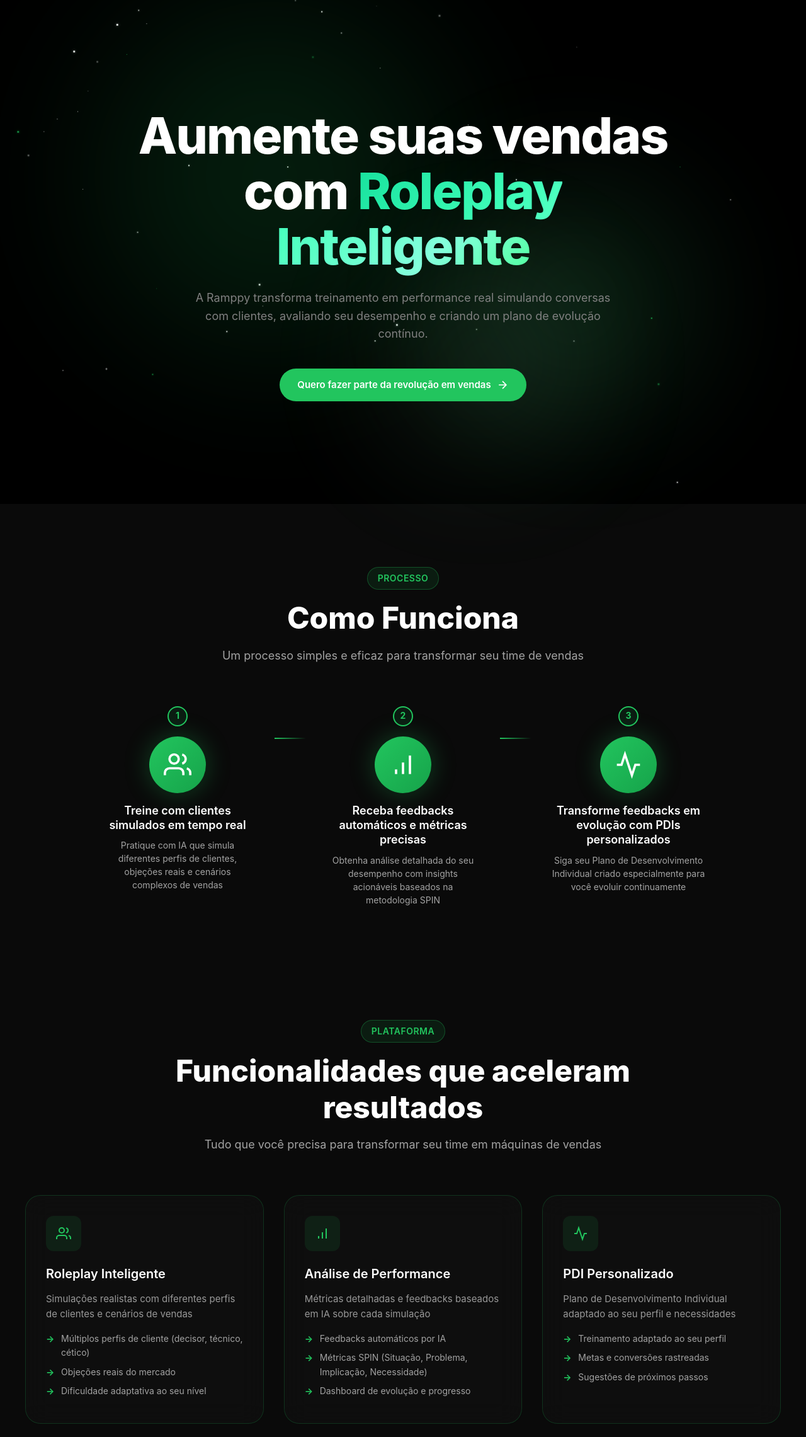
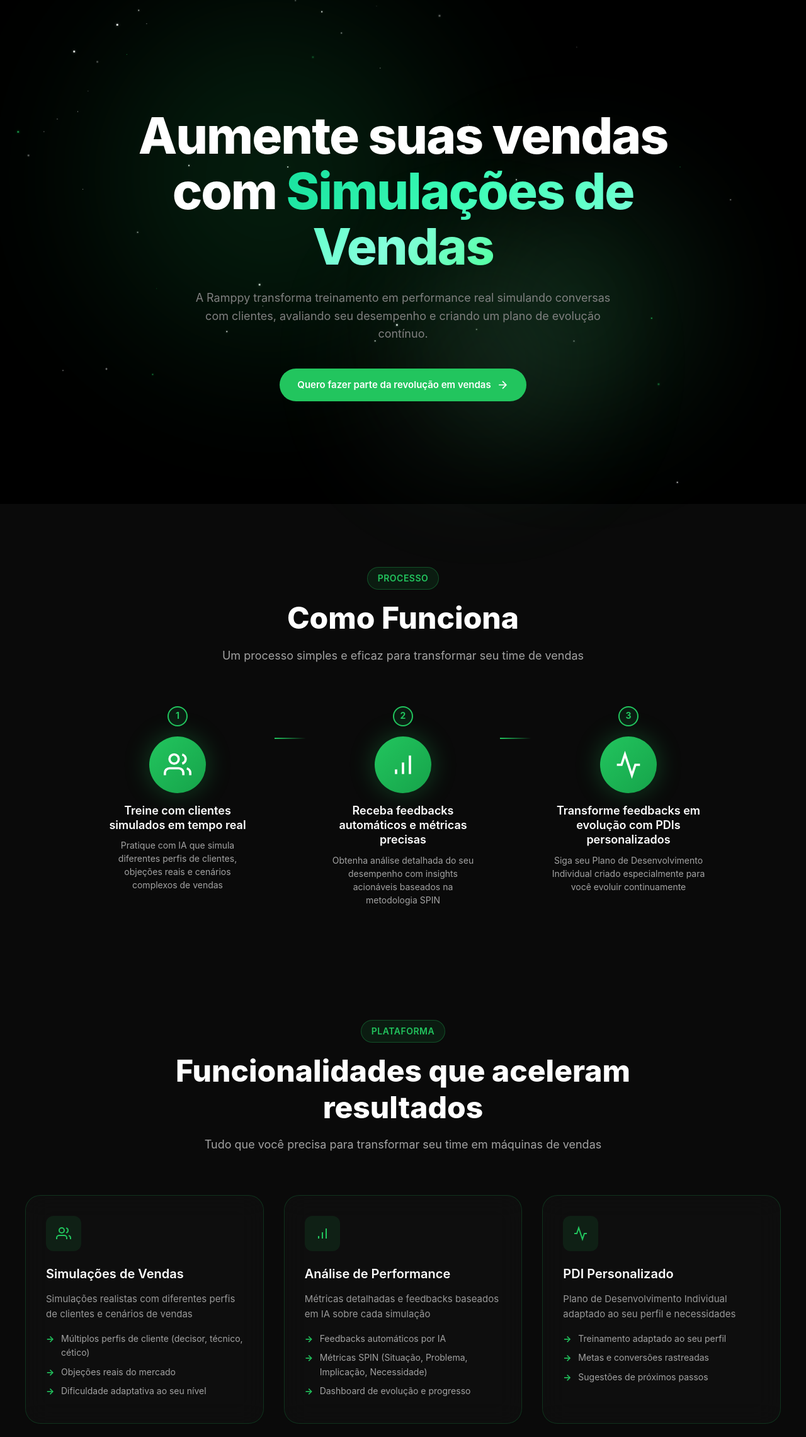
Before and after one commit to EZboard2025/gabriel-site, a website: page index.html in a window 1280 px wide. Shown: the top 2281 px of the page at 63% size. Drawn offline with nearby package versions, Linux system fonts and the light colour scheme.

Commit message:
Alterar 'Roleplay Inteligente' para 'Simulações de Vendas'

```diff
--- a/index.html
+++ b/index.html
@@ -76,7 +76,7 @@
             <div class="hero-content">
                 <div class="hero-text">
                     <h1 class="hero-title">
-                        Aumente suas vendas com <a href="#fila-espera" class="gradient-text secret-link">Roleplay Inteligente</a>
+                        Aumente suas vendas com <a href="#fila-espera" class="gradient-text secret-link">Simulações de Vendas</a>
                     </h1>
                     <p class="hero-description">
                         A Ramppy transforma treinamento em performance real simulando conversas com clientes,
@@ -173,7 +173,7 @@
                             <path d="M16 3.13a4 4 0 0 1 0 7.75"/>
                         </svg>
                     </div>
-                    <h3>Roleplay Inteligente</h3>
+                    <h3>Simulações de Vendas</h3>
                     <p>Simulações realistas com diferentes perfis de clientes e cenários de vendas</p>
                     <ul class="feature-bullets">
                         <li>Múltiplos perfis de cliente (decisor, técnico, cético)</li>
```
